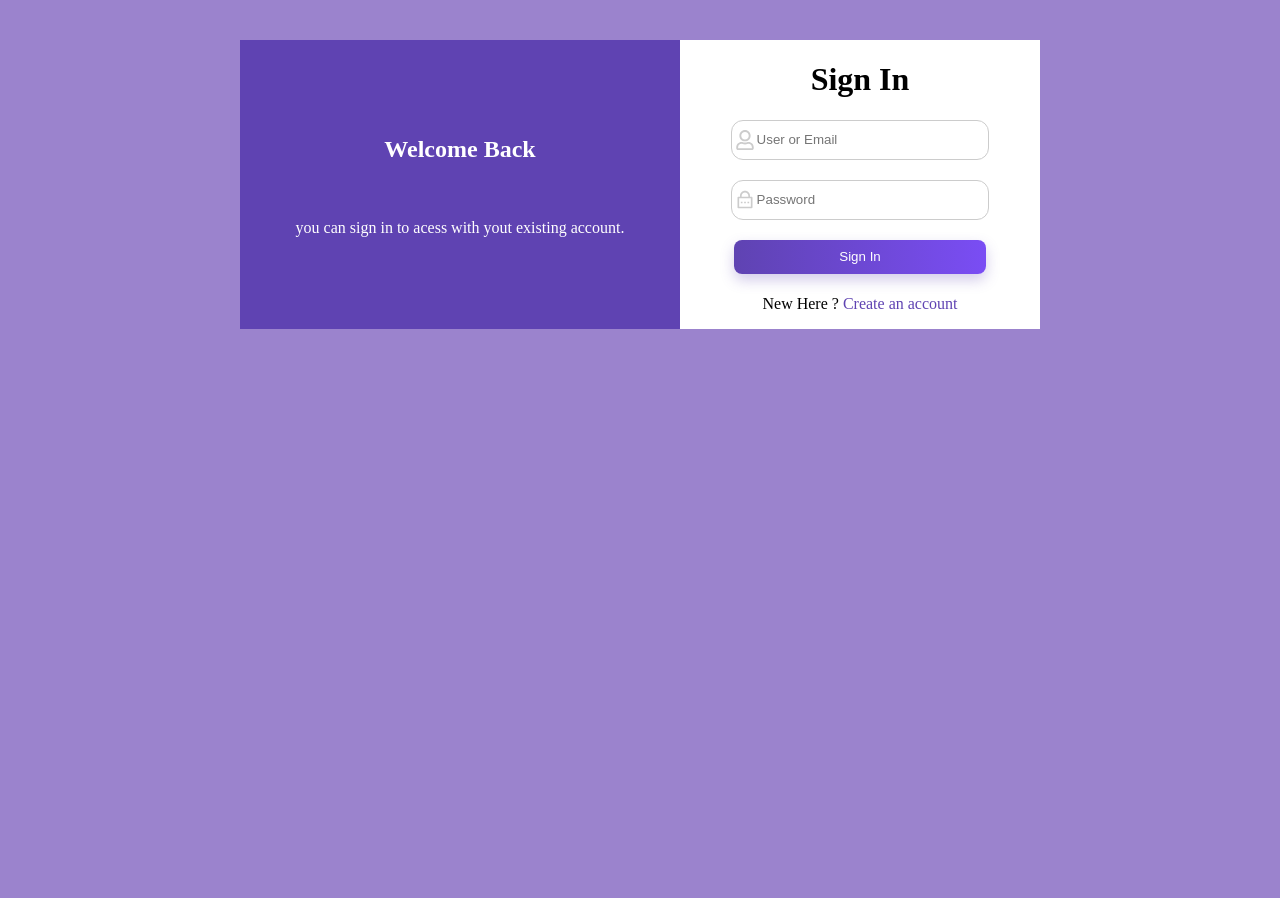
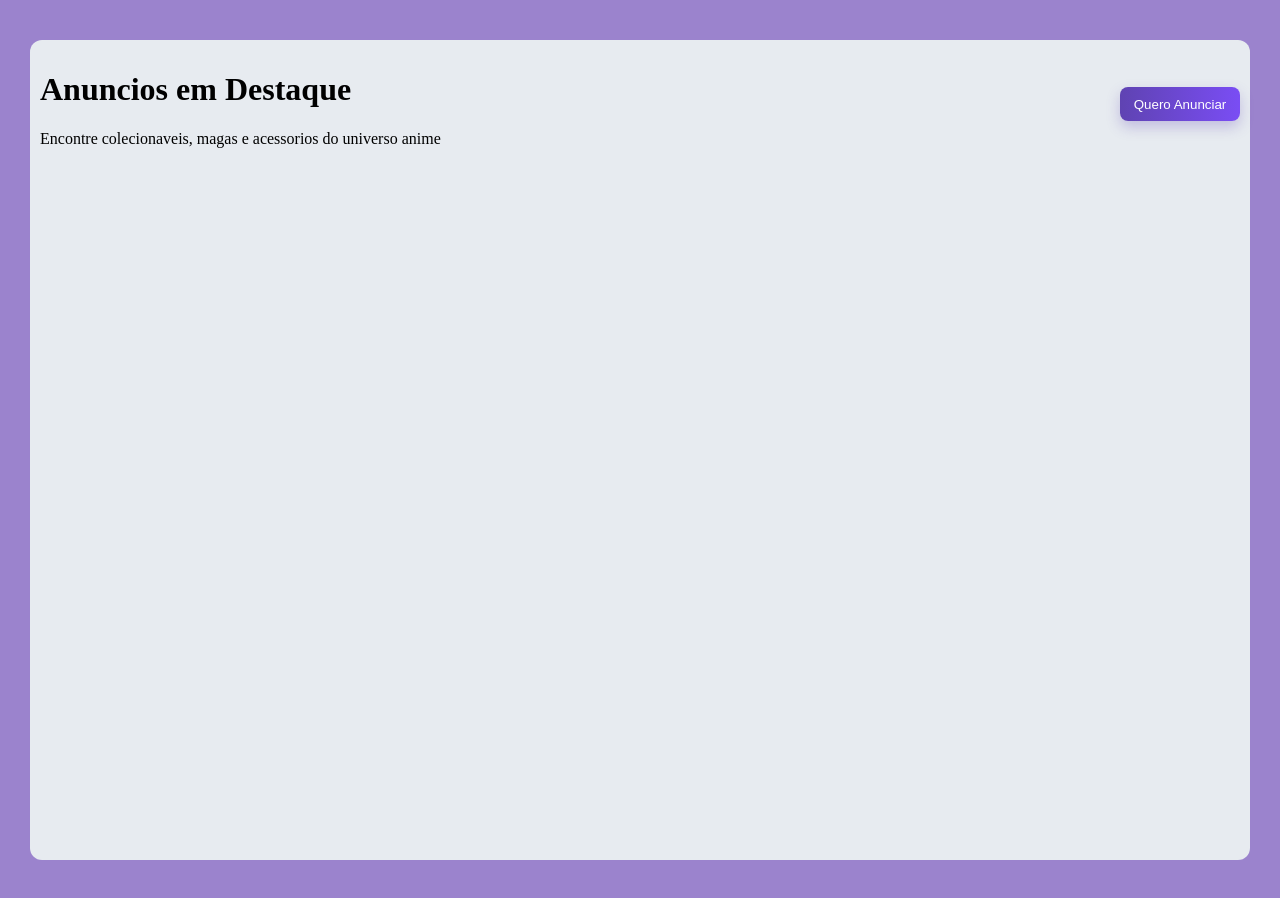
Before and after one commit to Axel-Cruz/Exercicio-Loja-React, a React (Vite) app: page / in a window 1280 px wide. Before the commit the page ends 800 px from the top, so only its background shows below. Built offline with nearby package versions, Linux system fonts and the light colour scheme.

Commit message:
Adicionando pagina Home.tsx/css e alterando as rotas.

```diff
--- a/src/main.tsx
+++ b/src/main.tsx
@@ -1,20 +1,22 @@
-import { StrictMode } from 'react'
-import { createRoot } from 'react-dom/client'
+import { StrictMode } from "react";
+import { createRoot } from "react-dom/client";
 import { BrowserRouter, Routes, Route } from "react-router";
-import './index.css'
+import "./index.css";
 
-import Login from './pages/Login/Login.tsx'
-import CriarConta from './pages/CriarConta/CriarConta.tsx'
-import Anuncios from './pages/Anuncios/Anuncios.tsx'
+import Home from "./pages/Home/Home.tsx";
+import Login from "./pages/Login/Login.tsx";
+import CriarConta from "./pages/CriarConta/CriarConta.tsx";
+import Anuncios from "./pages/Anuncios/Anuncios.tsx";
 
-createRoot(document.getElementById('root')!).render(
+createRoot(document.getElementById("root")!).render(
   <StrictMode>
     <BrowserRouter>
-    <Routes>
-<Route path="/" element={<Login />}></Route>
-<Route path="/criar-conta" element={<CriarConta />}></Route>
-<Route path="/anuncios" element={<Anuncios />}></Route>
-    </Routes>
+      <Routes>
+        <Route path="/" element={<Home />}></Route>
+        <Route path="/login" element={<Login />}></Route>
+        <Route path="/criar-conta" element={<CriarConta />}></Route>
+        <Route path="/anuncios" element={<Anuncios />}></Route>
+      </Routes>
     </BrowserRouter>
   </StrictMode>,
-)
+);
--- /dev/null
+++ b/src/pages/Home/Home.css
@@ -0,0 +1,21 @@
+.container_home{
+    max-width: 1200px; /*largura maxima do container*/
+    padding: 10px; /*espacamento interno*/
+    margin: 40px auto; /*vai deixar 40px de cima pra baixo e p resto centralizado*/
+    background-color: #E7EBF0;
+    border-radius: 12px; /*bordas arredondadas*/
+    height: 100vh; /*altura da tela, assim a div vai ocupar toda a tela do navegador*/
+}
+.header_home_anuncios {
+    display: flex;
+    justify-content: space-between; /* joga um pra esquerda e outro pra direita */
+    align-items: center; /*vai centralizar os itens verticalmente*/
+}
+
+.header_home_anuncios_botao{
+    width: 120px;
+
+}
+.item_anuncio{
+
+}
--- /dev/null
+++ b/src/pages/Home/Home.tsx
@@ -0,0 +1,27 @@
+import "./Home.css"
+
+ import {Link} from "react-router" //Importando o link para criar o link para a chamar outras telas.
+
+function Home(){
+
+    return <div className="container_home">
+    <div className="header_home_anuncios">
+    <div>
+    <h1 >Anuncios em Destaque</h1>
+    <p>Encontre colecionaveis, magas e acessorios do universo anime</p>
+
+</div>
+<Link to="/login">
+<button type="submit" className="botao_telas_iniciais header_home_anuncios_botao">Quero Anunciar</button>
+</Link>
+ </div>
+ <div className="item_anuncio">
+
+ </div>
+    </div>
+}
+
+
+
+
+export default Home; //Estou exportando para abrir em outra tela, no caso a main.tsx
```
